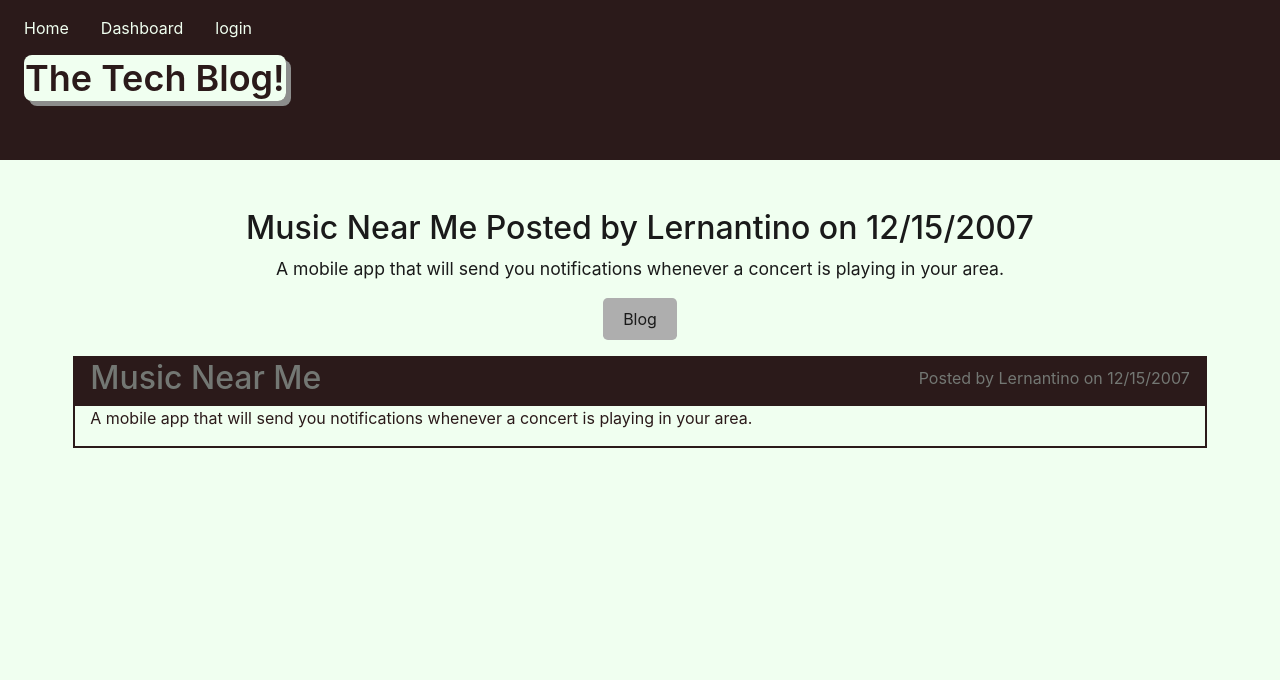
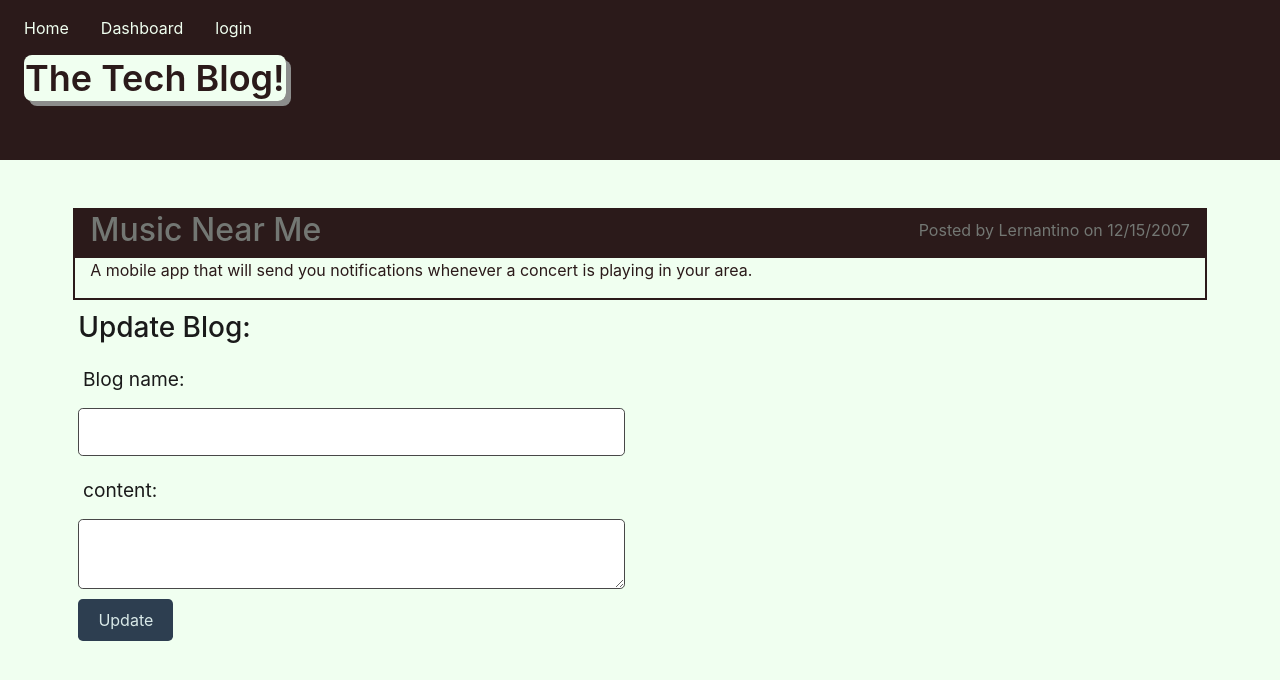
Before and after one commit to bberaki2008/tech-blog-using-mvc, a Node server app: page /blog/1 in a window 1280 px wide. Shown: the top 680 px of the page. Run offline with Node 20, Linux system fonts and the light colour scheme; data comes from the database, SQL or seed files in the repository; some libraries are stand-ins or nearby versions.

Commit message:
updated controllers, public, views files

```diff
--- a/controllers/api/userRoutes.js
+++ b/controllers/api/userRoutes.js
@@ -1,6 +1,7 @@
 const router = require('express').Router();
 const { User } = require('../../models');
 
+//add a new user
 router.post('/', async (req, res) => {
   try {
     const userData = await User.create(req.body);
@@ -16,6 +17,7 @@ router.post('/', async (req, res) => {
   }
 });
 
+//login a user
 router.post('/login', async (req, res) => {
   try {
     const userData = await User.findOne({ where: { email: req.body.email } });
@@ -48,6 +50,7 @@ router.post('/login', async (req, res) => {
   }
 });
 
+//logout a user
 router.post('/logout', (req, res) => {
   if (req.session.logged_in) {
     req.session.destroy(() => {
--- a/controllers/homeRoutes.js
+++ b/controllers/homeRoutes.js
@@ -40,7 +40,7 @@ router.get('/blog/:id', async (req, res) => {
 
     const blog = blogData.get({ plain: true });
 
-    res.render('blog', {
+    res.render('blogId', {
       ...blog,
       logged_in: req.session.logged_in
     });
--- a/public/css/style.css
+++ b/public/css/style.css
@@ -56,7 +56,12 @@ h1 a:hover{
 h2 a {
     color: #737773;
 }
-h2 a:hover , h1 a:hover, .blog-title:hover{
+ h1 a:hover, .blog-title:hover, h2 a:hover{
+    color: #F0FFF0;
+    text-decoration: none;
+}
+
+#blog:hover{
     color: #F0FFF0;
     text-decoration: none;
 }
--- a/public/js/dashboard.js
+++ b/public/js/dashboard.js
@@ -44,3 +44,30 @@ document
 document
   .querySelector('.blog-list')
   .addEventListener('click', delButtonHandler);
+
+const updateBlog = async (event) => {
+    event.preventDefault();
+
+
+  const title = document.querySelector('#blog-name').value.trim();
+    const id = firstnameEl.getAttribute('data-id');
+  const content = document.querySelector('#blog-desc').value.trim();
+
+  if (title && content) {
+      const response = await fetch(`/api/blogs/${id}`, {
+      method: 'PUT',
+      body: JSON.stringify({ title, content}),
+      headers: {
+        'Content-Type': 'application/json',
+      },
+    });
+
+    if (response.ok) {
+      document.location.replace('/dashboard');
+    } else {
+      alert('Failed to create blog');
+    }
+  }
+};
+
+document.querySelector('.update-blog-form').addEventListener('submit', updateBlog);
--- a/views/blog.handlebars
+++ b/views/blog.handlebars
@@ -7,11 +7,11 @@
     </p>
 </div>
 
-<div class="blog">
+<div class="blog" id="blog">
     <div class="row justify-content-end blog-title">
         <div class="col-6">
             <h2>
-                <a href="/blog/{{id}}">{{title}}</a>
+                <a href="/blog/{{id}}" data-id-put="{{blog.id}}">{{title}}</a>
             </h2>
         </div>
         <div class="col-6 mt-2">
--- /dev/null
+++ b/views/blogId.handlebars
@@ -0,0 +1,44 @@
+
+<div class="blog" id="blog">
+    <div class="row justify-content-end blog-title">
+        <div class="col-6">
+            <h2>
+                <a href="/blog/{{id}}" data-id="{{blog.id}}">{{title}}</a>
+            </h2>
+        </div>
+        <div class="col-6 mt-2">
+            <!-- Pass date_created value to the helper function -->
+            <p>Posted by {{user.name}} on {{format_date date_created}}</p>
+        </div>
+    </div>
+    <div class="row blog-content">
+        <div class="col-12">
+            <p>
+                {{content}}
+            </p>
+        </div>
+    </div>
+</div>
+
+    <div class="col-md-6">
+        <h3>Update Blog:</h3>
+
+        <form class="form update-blog-form">
+            <div class="form-group">
+                <label for="blog-name">Blog name:</label>
+                <input class="form-input" type="text" id="blog-name" name="blog-name" data-id="{{blog.id}}" />
+            </div>
+            <div class="form-group">
+                <label for="blog-desc">content:</label>
+                <textarea class="form-input" id="blog-desc" name="blog-desc"></textarea>
+            </div>
+            <div class="form-group">
+                <button type="submit" class="btn btn-primary">Update</button>
+            </div>
+        </form>
+    </div>
+
+
+
+
+    <script src="./js/dashboard.js"></script>
```
Also changed, not shown: controllers/api/blogRoutes.js (+20 -0 lines).
